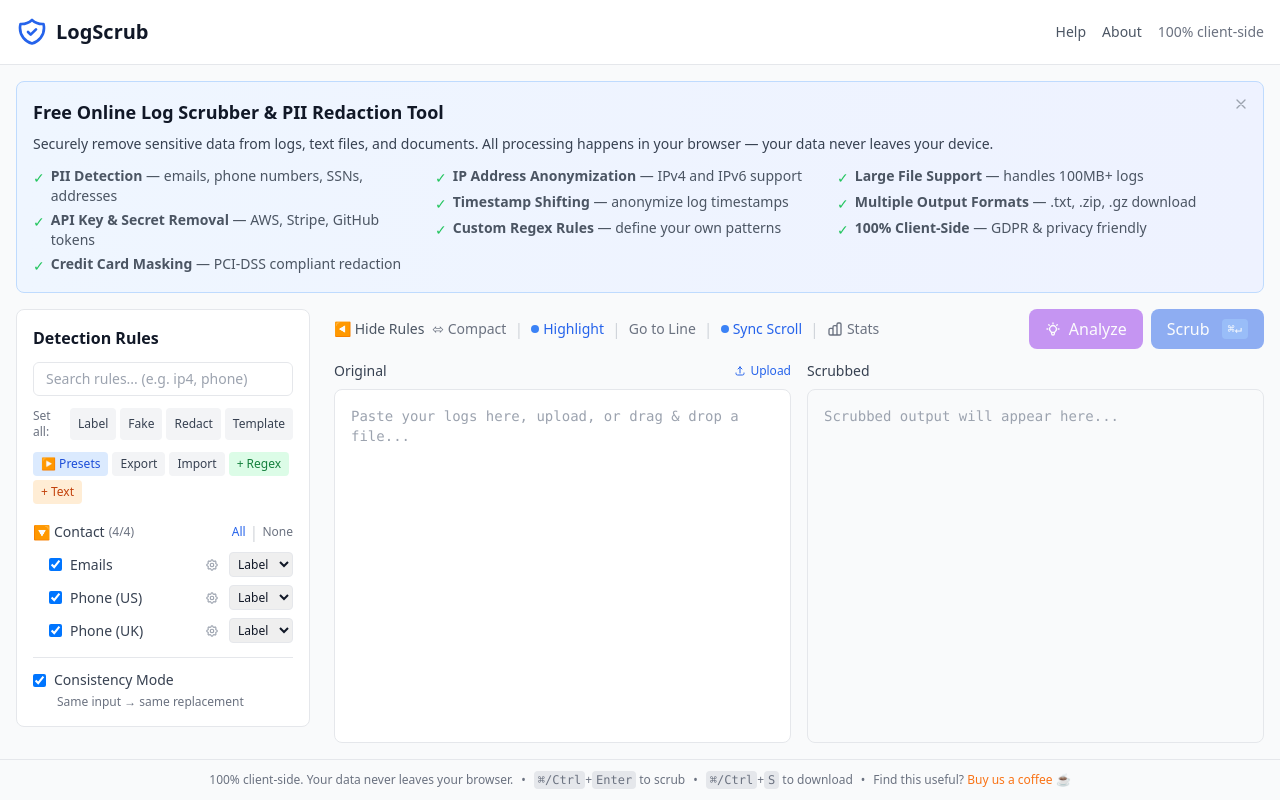
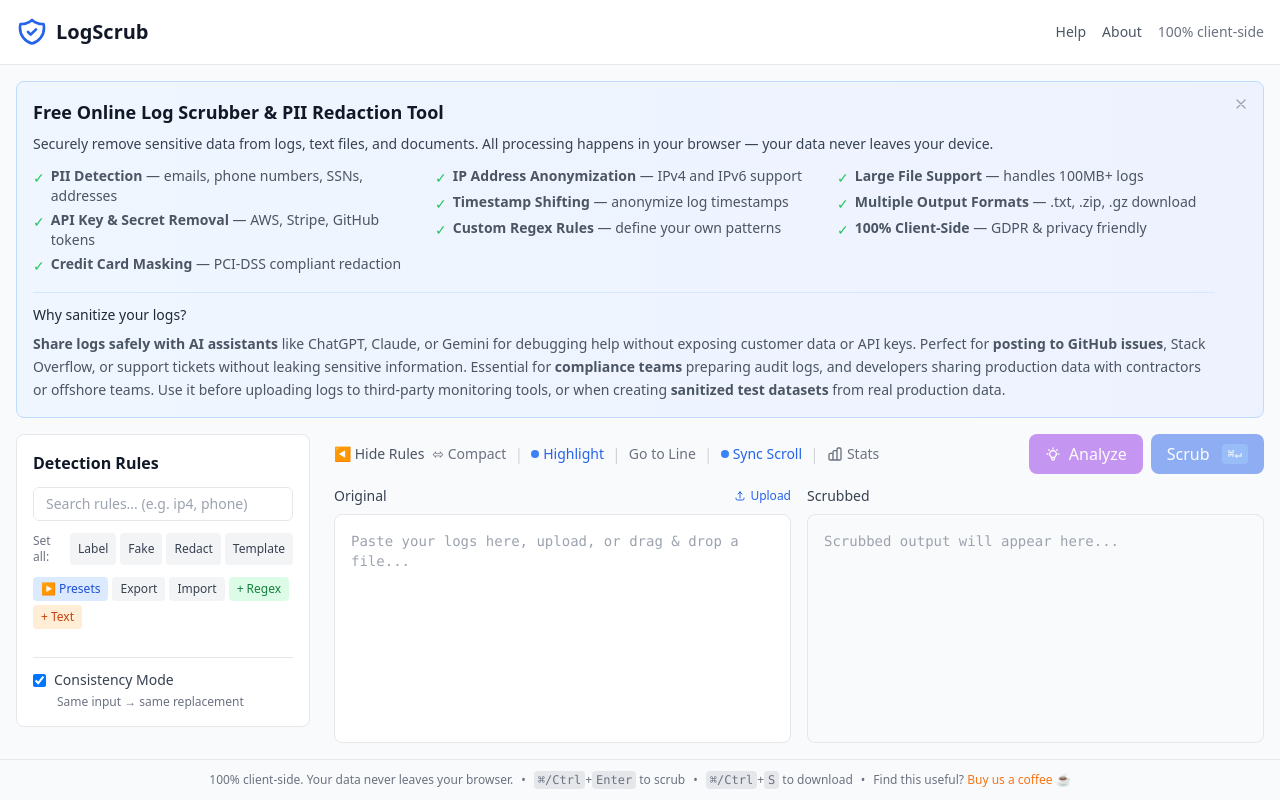
Before and after one commit to skeffling/LogScrub, a React (Vite) app in the folder packages/web/: page / in a window 1280 px wide. Built offline with nearby package versions, Linux system fonts and the light colour scheme.

Commit message:
Add use case examples to feature banner
Adds a "Why sanitize your logs?" section explaining common use cases:
sharing logs with AI assistants, posting to GitHub/Stack Overflow,
compliance preparation, and creating sanitized test datasets.

```diff
--- a/packages/web/src/components/FeatureBanner.tsx
+++ b/packages/web/src/components/FeatureBanner.tsx
@@ -96,6 +96,18 @@
             </li>
           </ul>
         </div>
+
+        <div className="mt-4 pt-3 border-t border-blue-200/50 dark:border-gray-700/50">
+          <h2 className="text-sm font-medium text-gray-800 dark:text-gray-200 mb-2">
+            Why sanitize your logs?
+          </h2>
+          <p className="text-sm text-gray-600 dark:text-gray-400 leading-relaxed">
+            <strong>Share logs safely with AI assistants</strong> like ChatGPT, Claude, or Gemini for debugging help without exposing customer data or API keys.
+            Perfect for <strong>posting to GitHub issues</strong>, Stack Overflow, or support tickets without leaking sensitive information.
+            Essential for <strong>compliance teams</strong> preparing audit logs, and developers sharing production data with contractors or offshore teams.
+            Use it before uploading logs to third-party monitoring tools, or when creating <strong>sanitized test datasets</strong> from real production data.
+          </p>
+        </div>
       </div>
     </section>
   )
```
